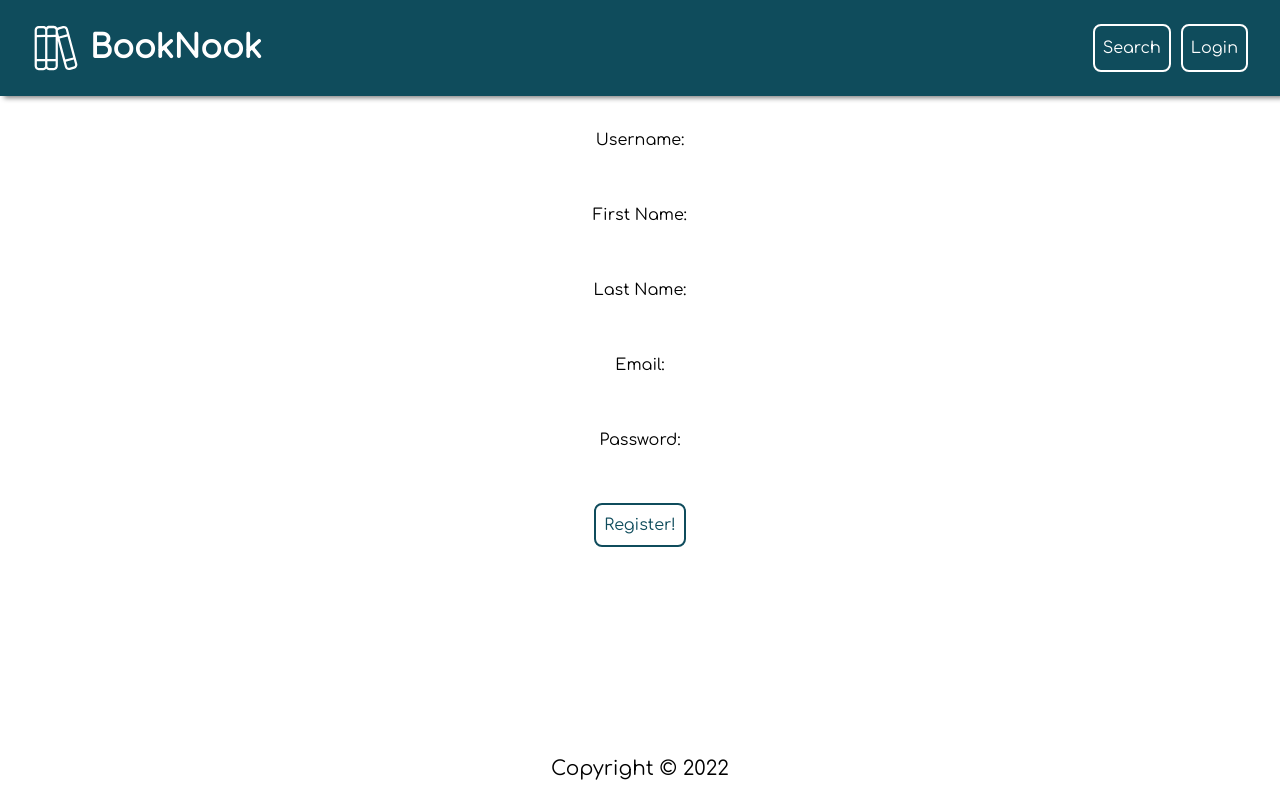
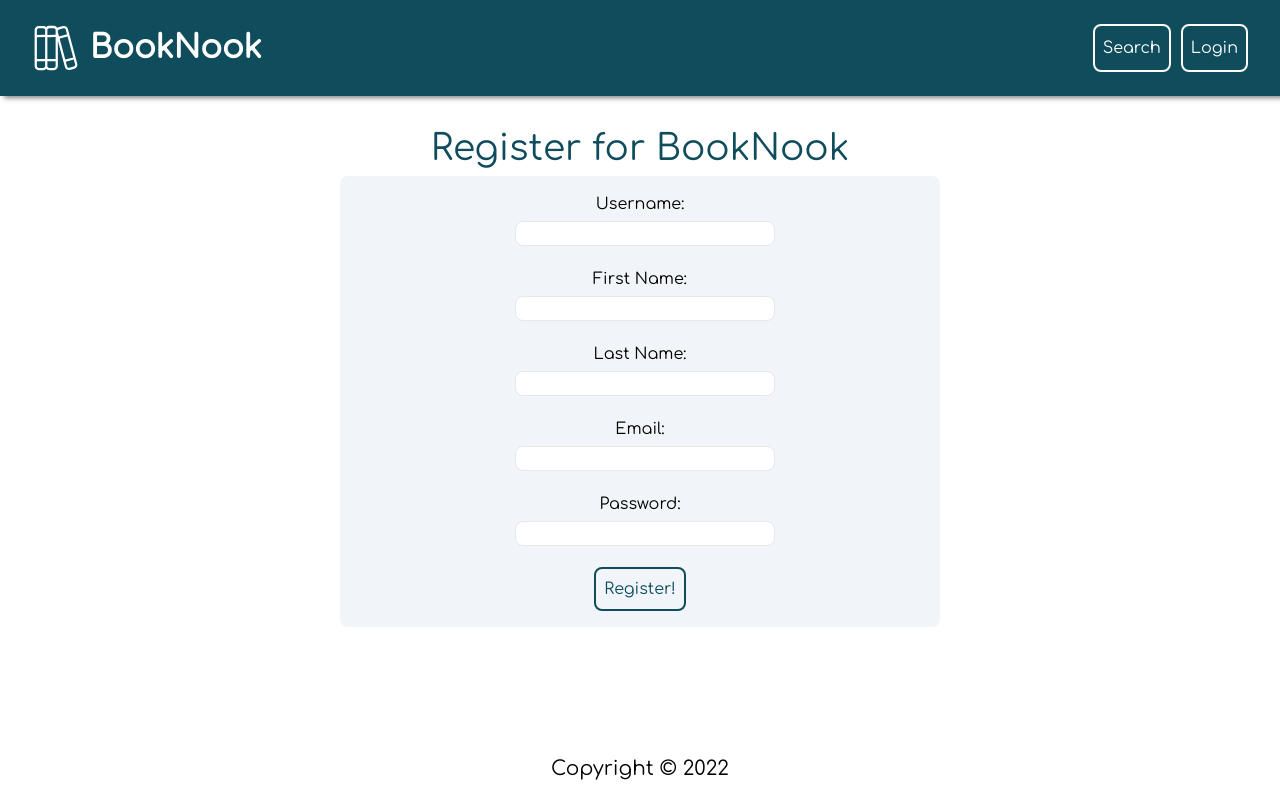
Before and after one commit to megancindric/BookNook, a React (Create React App) app in the folder frontend/: page /register in a window 1280 px wide. Built offline with nearby package versions, Linux system fonts and the light colour scheme.

Commit message:
👌 IMPROVE: Adjusting styling of register, review, & home pages

```diff
--- a/frontend/src/pages/HomePage/HomePage.js
+++ b/frontend/src/pages/HomePage/HomePage.js
@@ -29,7 +29,7 @@ const HomePage = () => {
   return (
     <div className="container">
       {console.log(user)}
-      <h1>Home Page for {user.username}!</h1>
+      <h1 className=" text-4xl text-[#0f4c5c]">Welcome, {user.username}!</h1>
       {cars &&
         cars.map((car) => (
           <p key={car.id}>
--- a/frontend/src/pages/LoginPage/LoginPage.js
+++ b/frontend/src/pages/LoginPage/LoginPage.js
@@ -19,8 +19,9 @@ const LoginPage = () => {
   }, [isServerError]);
 
   return (
-    <div className="container">
-      <form className="form" onSubmit={handleSubmit}>
+    <div className="container flex flex-col gap-2">
+      <h1 className=" text-4xl text-[#0f4c5c]">Welcome to the BookNook!</h1>
+      <form className="form rounded-lg shadow-lg bg-slate-100 p-4" onSubmit={handleSubmit}>
         <label>
           Username:{" "}
           <input
@@ -28,6 +29,7 @@ const LoginPage = () => {
             name="username"
             value={formData.username}
             onChange={handleInputChange}
+            className="border rounded-lg"
           />
         </label>
         <label>
@@ -37,13 +39,14 @@ const LoginPage = () => {
             name="password"
             value={formData.password}
             onChange={handleInputChange}
+            className="border rounded-lg"
           />
         </label>
         {isServerError ? (
           <p className="error">Login failed, incorrect credentials!</p>
         ) : null}
-        <Link to="/register">Click to register!</Link>
         <button>Login!</button>
+        <Link to="/register" className=" transition-all hover:scale-110 font-bold text-[#0f4c5c]">Click to register!</Link>
       </form>
     </div>
   );
--- a/frontend/src/pages/RegisterPage/RegisterPage.js
+++ b/frontend/src/pages/RegisterPage/RegisterPage.js
@@ -17,8 +17,9 @@ const RegisterPage = () => {
   );
 
   return (
-    <div className="container">
-      <form className="form" onSubmit={handleSubmit}>
+    <div className="container flex flex-col gap-2">
+        <h1 className=" text-4xl text-[#0f4c5c]">Register for BookNook</h1>
+      <form className="form rounded-lg bg-slate-100 p-4" onSubmit={handleSubmit}>
         <label>
           Username:{" "}
           <input
@@ -26,6 +27,8 @@ const RegisterPage = () => {
             name="username"
             value={formData.username}
             onChange={handleInputChange}
+            className="border rounded-lg"
+
           />
         </label>
         <label>
@@ -35,6 +38,8 @@ const RegisterPage = () => {
             name="firstName"
             value={formData.firstName}
             onChange={handleInputChange}
+            className="border rounded-lg"
+
           />
         </label>
         <label>
@@ -44,6 +49,8 @@ const RegisterPage = () => {
             name="lastName"
             value={formData.lastName}
             onChange={handleInputChange}
+            className="border rounded-lg"
+
           />
         </label>
         <label>
@@ -53,6 +60,8 @@ const RegisterPage = () => {
             name="email"
             value={formData.email}
             onChange={handleInputChange}
+            className="border rounded-lg"
+
           />
         </label>
         <label>
@@ -62,6 +71,8 @@ const RegisterPage = () => {
             name="password"
             value={formData.password}
             onChange={handleInputChange}
+            className="border rounded-lg"
+
           />
         </label>
         <button>Register!</button>
```
